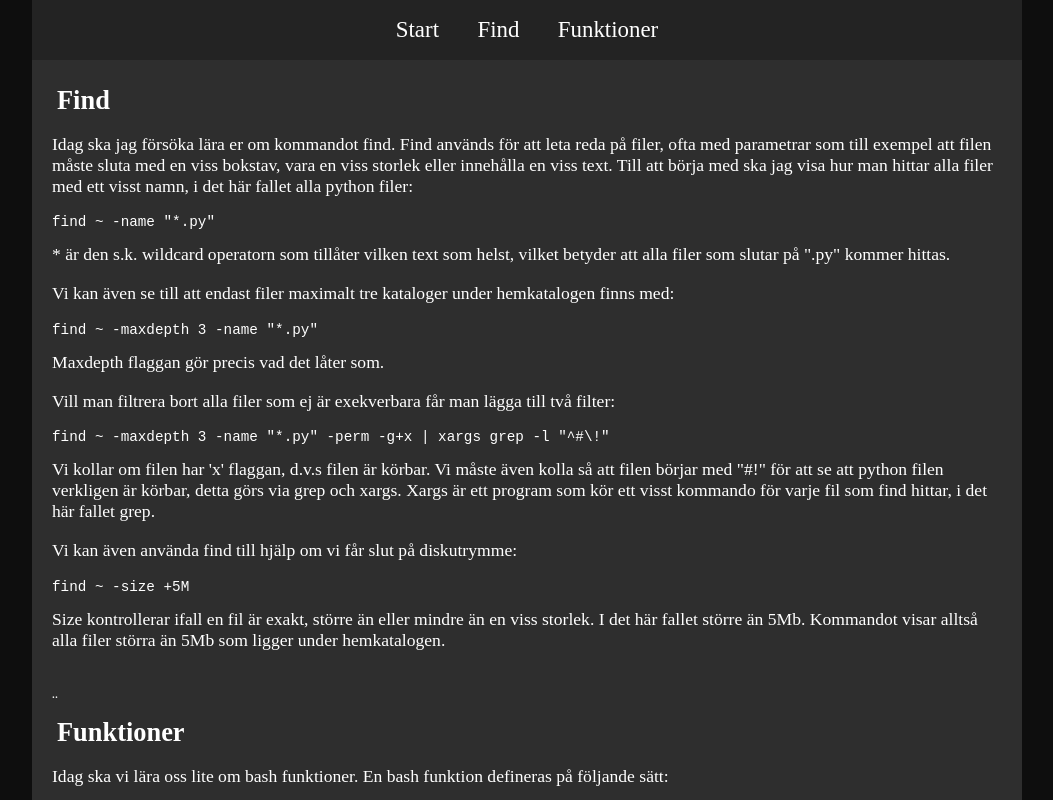
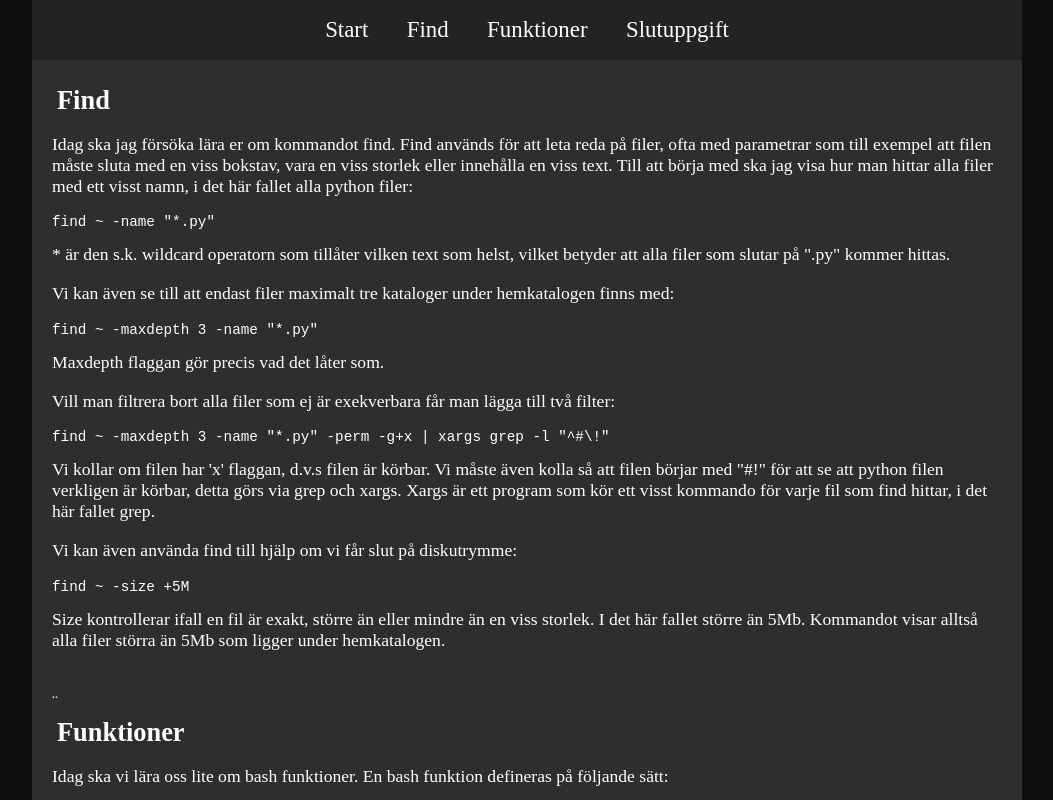
Before and after one commit to Miniwa/blog, a plain HTML site: page index.html in a window 1280 px wide. Shown: the top 800 px of the page, without its empty margins (113-1166 px from the left). Drawn offline with Linux system fonts and the light colour scheme.

Commit message:
Added navigation link to exam post

```diff
--- a/index.html
+++ b/index.html
@@ -13,6 +13,7 @@
                 <a href="index.html">Start</a>
                 <a href="#find-post">Find</a>
                 <a href="#function-post">Funktioner</a>
+                <a href="#exam-post">Slutuppgift</a>
             </nav>
             <article id="find-post" class="blog-post">
                 <h2>Find</h2>
```
